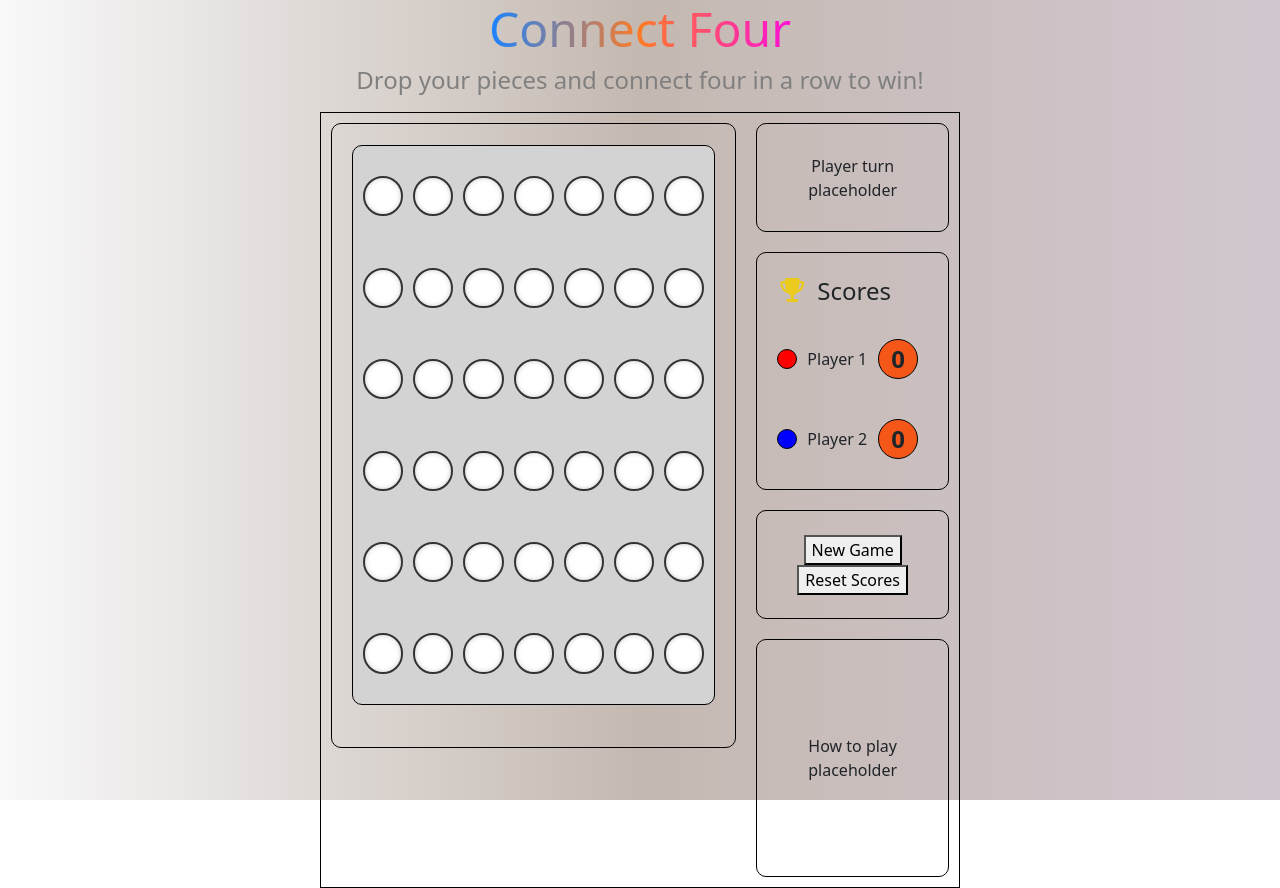
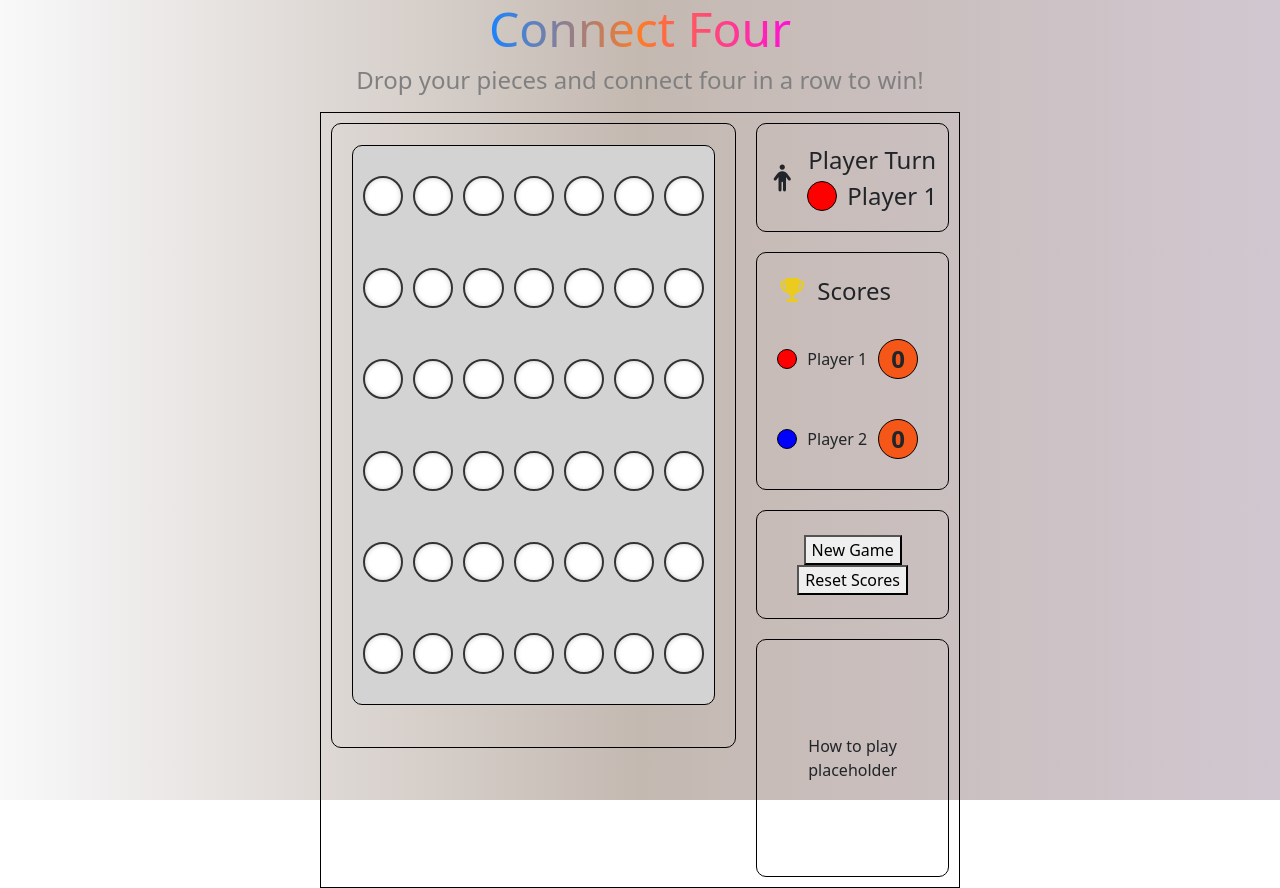
Before and after one commit to Programbeginner2120/connect-4-game, an Angular app: page / in a window 1280 px wide. Built offline with nearby package versions, Linux system fonts and the light colour scheme.

Commit message:
implemented player turn service and card

```diff
--- a/src/app/components/game-screen/game-screen.html
+++ b/src/app/components/game-screen/game-screen.html
@@ -4,9 +4,7 @@
 
     <div class="game-board-elements-container">
         <app-game-board class="game-board"></app-game-board>
-        <div class="card player-turn-card">
-            Player turn placeholder
-        </div>
+        <app-player-turn class="card player-turn-card"></app-player-turn>
         <app-player-score class="card player-score-card"></app-player-score>
         <div class="buttons-container">
             <button class="new-game-button">New Game</button>
--- a/src/app/components/game-screen/game-screen.ts
+++ b/src/app/components/game-screen/game-screen.ts
@@ -1,10 +1,11 @@
 import { Component } from '@angular/core';
 import { GameBoard } from '../game-board/game-board';
 import { PlayerScore } from '../player-score/player-score';
+import { PlayerTurn } from '../player-turn/player-turn';
 
 @Component({
   selector: 'app-game-screen',
-  imports: [GameBoard, PlayerScore],
+  imports: [GameBoard, PlayerScore, PlayerTurn],
   templateUrl: './game-screen.html',
   styleUrl: './game-screen.scss'
 })
--- a/src/app/components/player-score/player-score.ts
+++ b/src/app/components/player-score/player-score.ts
@@ -1,5 +1,5 @@
 import { Component, inject } from '@angular/core';
-import { Score } from '../../services/score/score';
+import { ScoreService } from '../../services/score/score.service';
 
 @Component({
   selector: 'app-player-score',
@@ -9,5 +9,5 @@ import { Score } from '../../services/score/score';
 })
 export class PlayerScore {
   // DI
-  readonly scoreService = inject(Score);
+  readonly scoreService = inject(ScoreService);
 }
--- /dev/null
+++ b/src/app/components/player-turn/player-turn.html
@@ -0,0 +1,10 @@
+<div class="player-turn-container">
+    <i class="fas fa-person player-turn-icon"></i>
+    <div class="player-turn-info-container">
+        <div class="player-turn-info-title">Player Turn</div>
+        <div class="current-player-turn-info-container">
+            <div class="player-turn-info-icon" [ngClass]="playerTurnService.currentPlayerTurn === Player.PLAYER_1 ? 'player-1-icon' : 'player-2-icon'"></div>
+            <div class="player-turn-info-value">{{ playerTurnService.currentPlayerTurn === Player.PLAYER_1 ? 'Player 1' : 'Player 2' }}</div>
+        </div>
+    </div>
+</div>
--- /dev/null
+++ b/src/app/components/player-turn/player-turn.scss
@@ -0,0 +1,41 @@
+:host {
+    font-size: 16px;
+}
+
+.player-turn-container {
+    height: 100%;
+    width: 100%;
+    display: flex;
+    justify-content: flex-start;
+    align-items: center;
+    gap: 10px;
+}
+
+.player-turn-icon {
+    font-size: 1.5rem;
+}
+
+.player-turn-info-container {
+    font-size: 1.5rem;
+}
+
+.current-player-turn-info-container {
+    display: flex;
+    align-items: center;
+    gap: 10px;
+}
+
+.player-turn-info-icon {
+    width: 30px;
+    height: 30px;
+    border: 1px solid black;
+    border-radius: 50%;
+}
+
+.player-1-icon {
+    background-color: red;
+}
+
+.player-2-icon {
+    background-color: blue;
+}
--- /dev/null
+++ b/src/app/components/player-turn/player-turn.ts
@@ -0,0 +1,19 @@
+import { Component, inject } from '@angular/core';
+import { Player } from '../../interfaces/player.interface';
+import { PlayerTurnService } from '../../services/player-turn/player-turn.service';
+import { CommonModule } from '@angular/common';
+
+@Component({
+  selector: 'app-player-turn',
+  imports: [CommonModule],
+  templateUrl: './player-turn.html',
+  styleUrl: './player-turn.scss'
+})
+export class PlayerTurn {
+
+  Player = Player;
+
+  // DI
+  readonly playerTurnService = inject(PlayerTurnService);
+
+}
--- /dev/null
+++ b/src/app/interfaces/player.interface.ts
@@ -0,0 +1,4 @@
+export enum Player {
+    PLAYER_1 = 'player-1',
+    PLAYER_2 = 'player-2'
+}
--- /dev/null
+++ b/src/app/services/player-turn/player-turn.service.ts
@@ -0,0 +1,22 @@
+import { Injectable, signal } from '@angular/core';
+import { Player } from '../../interfaces/player.interface';
+
+@Injectable({
+  providedIn: 'root'
+})
+export class PlayerTurnService {
+
+  private _currentPlayerTurn = signal<Player>(Player.PLAYER_1);
+
+  get currentPlayerTurn() {
+    return this._currentPlayerTurn();
+  }
+
+  resetCurrentPlayerTurn() {
+    this._currentPlayerTurn.set(Player.PLAYER_1);
+  }
+
+  toggleCurrentPlayerTurn() {
+    this._currentPlayerTurn.set(this._currentPlayerTurn() === Player.PLAYER_1 ? Player.PLAYER_2 : Player.PLAYER_1);
+  }
+}
--- a/src/app/services/score/score.ts
+++ b/src/app/services/score/score.service.ts
@@ -3,7 +3,7 @@ import { Injectable, signal } from '@angular/core';
 @Injectable({
   providedIn: 'root'
 })
-export class Score {
+export class ScoreService {
   private _player1Score = signal<number>(0);
   private _player2Score = signal<number>(0);
 
```
Also changed, not shown: 2 other files (tests, documents, lock files or other folders).
